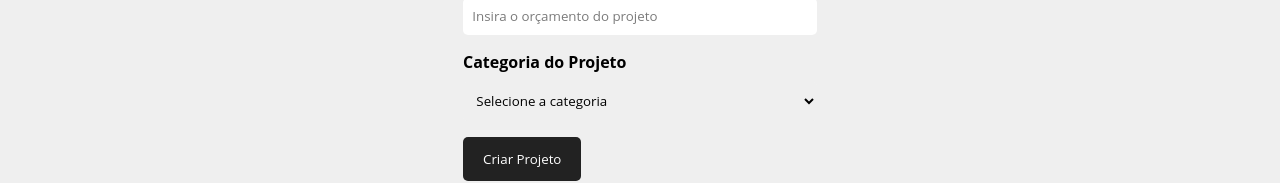
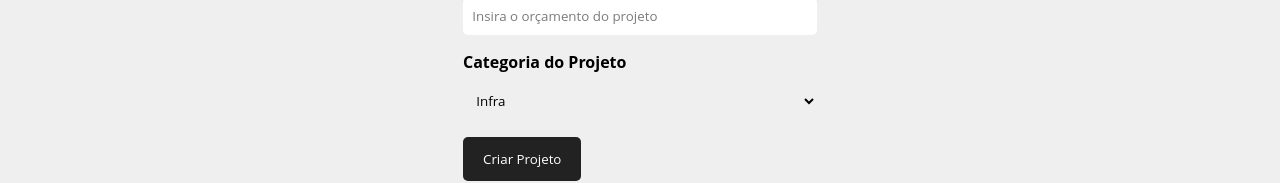
Before and after one commit to marcelonralves/learning-react, a React (Vite) app in the folder frontend/: page /newproject in a window 1280 px wide. Shown: the part 402-585 px from the top of the page. Built offline with nearby package versions, Linux system fonts and the light colour scheme; data requests are answered from the project's data file.

Commit message:
feat: insert new projects

```diff
--- a/frontend/db.json
+++ b/frontend/db.json
@@ -1,6 +1,29 @@
 {
-  "projects" : [],
-  "categories" : [
+  "projects": [
+    {
+      "category": {
+        "id": "2",
+        "name": "Desenvolvimento"
+      },
+      "project_name": "ssd",
+      "project_budget": "777",
+      "cost": 0,
+      "services": [],
+      "id": 1
+    },
+    {
+      "category": {
+        "id": "2",
+        "name": "Desenvolvimento"
+      },
+      "project_name": "ssd",
+      "project_budget": "777",
+      "cost": 0,
+      "services": [],
+      "id": 2
+    }
+  ],
+  "categories": [
     {
       "id": 1,
       "name": "Infra"
--- a/frontend/src/components/pages/NewProject.jsx
+++ b/frontend/src/components/pages/NewProject.jsx
@@ -1,13 +1,34 @@
 import ProjectForm from '../project/ProjectForm'
 import styles from './NewProject.module.css'
+import { useNavigate } from 'react-router-dom'
 
 function NewProject() {
+
+    const history = useNavigate()
+
+    function createPost(project) {
+
+        project.cost = 0;
+        project.services = []
+
+        fetch("http://localhost:5000/projects", {
+            method : "POST",
+            headers: {
+                'Content-Type' : 'application/json'
+            },
+            body: JSON.stringify(project),
+        }).then((res) => res.json())
+          .then((data) => {
+            history('/projects', { message: 'Projeto criado com sucesso!'})
+        }).catch((err) => console.log(err))
+    }
+
     return (
         <>
         <section className={styles.newproject_container}>
             <h1>Criar Projeto</h1>
             <p>Crie seu projeto para depois adicionar os serviços</p>
-            <ProjectForm/>
+            <ProjectForm handleSubmit={createPost}/>
         </section>
         </>
     )
--- a/frontend/src/components/project/ProjectForm.jsx
+++ b/frontend/src/components/project/ProjectForm.jsx
@@ -5,9 +5,10 @@ import SelectInputForm from "./SelectInputForm"
 import styles from "./ProjectForm.module.css"
 import SubmitButtonForm from "./SubmitButtonForm"
 
-function ProjectForm() {
+function ProjectForm({handleSubmit, projectData}) {
 
     const [categories, setCategories] = useState([]);
+    const [project, setProject] = useState(projectData || {})
 
     useEffect(() => {
         fetch("http://localhost:5000/categories", {
@@ -16,16 +17,34 @@ function ProjectForm() {
                 'Content-Type': 'application/json'
             }
         }).then((res) => res.json())
-        .then((data) => {setCategories(data)})
+        .then((data) => {
+            setCategories(data)})
         .catch((err) => console.log(err))
     }, [])
 
+    const submit = (e) => {
+        e.preventDefault()
+        handleSubmit(project)
+    }
+
+    function handleChange(e) {
+        setProject({ ...project, [e.target.name]: e.target.value })
+    }
+
+    function handleCategory(e) {
+        setProject({ ...project, category: {
+            id: e.target.value,
+            name: e.target.options[e.target.selectedIndex].text,
+        },
+     })
+    }
+
     return (
-        <form className={styles.form}>
+        <form onSubmit={submit} className={styles.form}>
 
-            <InputForm type="text" title="Nome do Projeto" name="project_name" placeholder="Insira o nome do projeto" />
-            <InputForm type="number" title="Orçamento do Projeto" name="project_budget" placeholder="Insira o orçamento do projeto" />
-            <SelectInputForm name="category_id" title="Categoria do Projeto" options={categories}/>
+            <InputForm type="text" title="Nome do Projeto" name="project_name" placeholder="Insira o nome do projeto" handleOnChange={handleChange} value={project.name ? project.name : ''}/>
+            <InputForm type="number" title="Orçamento do Projeto" name="project_budget" placeholder="Insira o orçamento do projeto" handleOnChange={handleChange} value={project.budget ? project.budget : ''}/>
+            <SelectInputForm name="category_id" title="Categoria do Projeto" options={categories} handleOnChange={handleCategory} value={project.category ? project.category.id : ''}/>
             <SubmitButtonForm text="Criar Projeto"/>
         </form>
     )
--- a/frontend/src/components/project/SelectInputForm.jsx
+++ b/frontend/src/components/project/SelectInputForm.jsx
@@ -4,7 +4,7 @@ function SelectInputForm({title, name, options, handleOnChange, value}) {
     return (
         <div className={styles.form_control}>
            <label htmlFor={name}>{title}</label>
-           <select name={name} id={name}>
+           <select name={name} id={name} onChange={handleOnChange} value={value || ''}>
                 <option disabled selected>Selecione a categoria</option>
                 {options.map((option) => (
                     <option value={option.id} key={option.id}>{option.name}</option>
```
